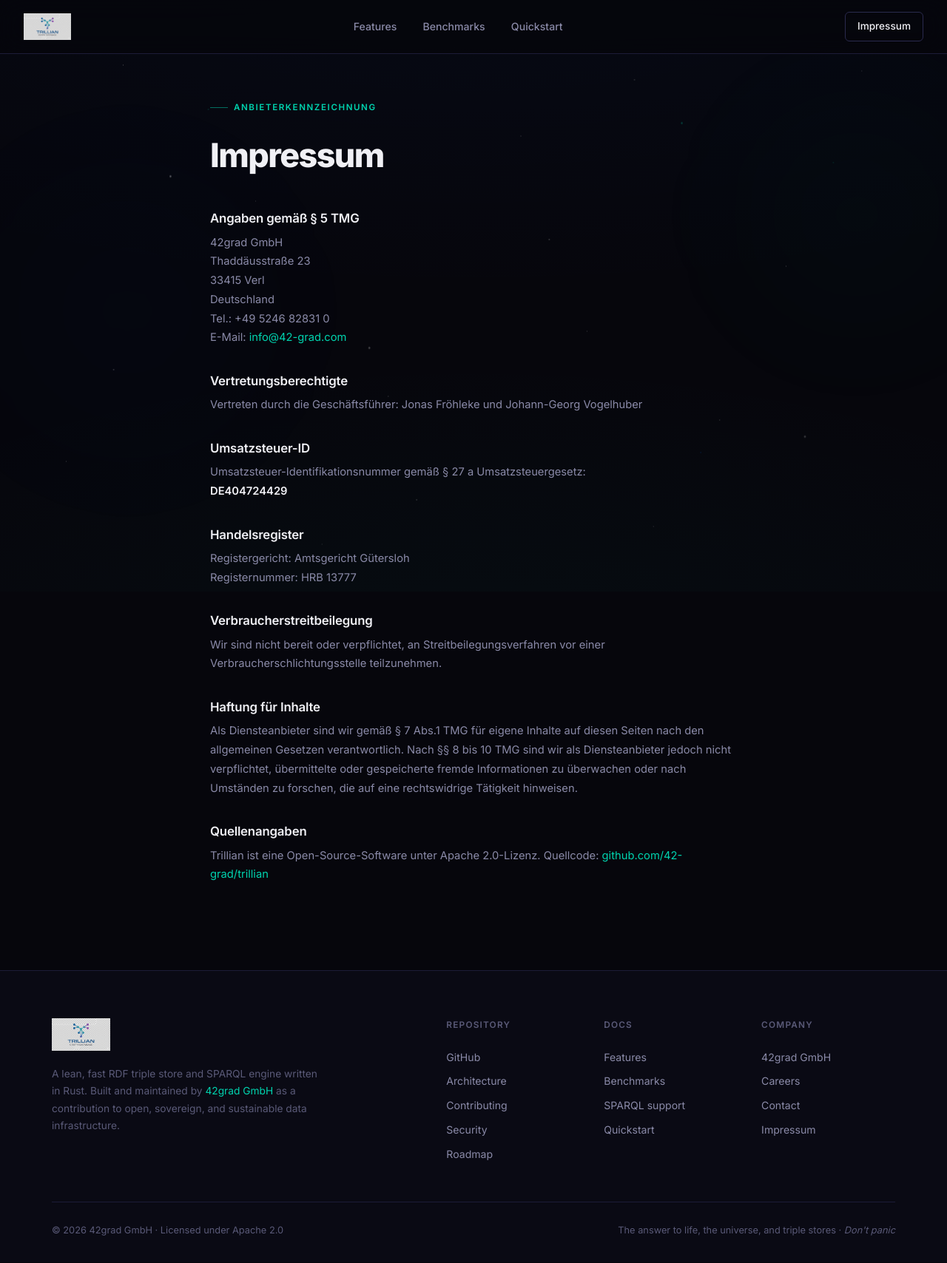
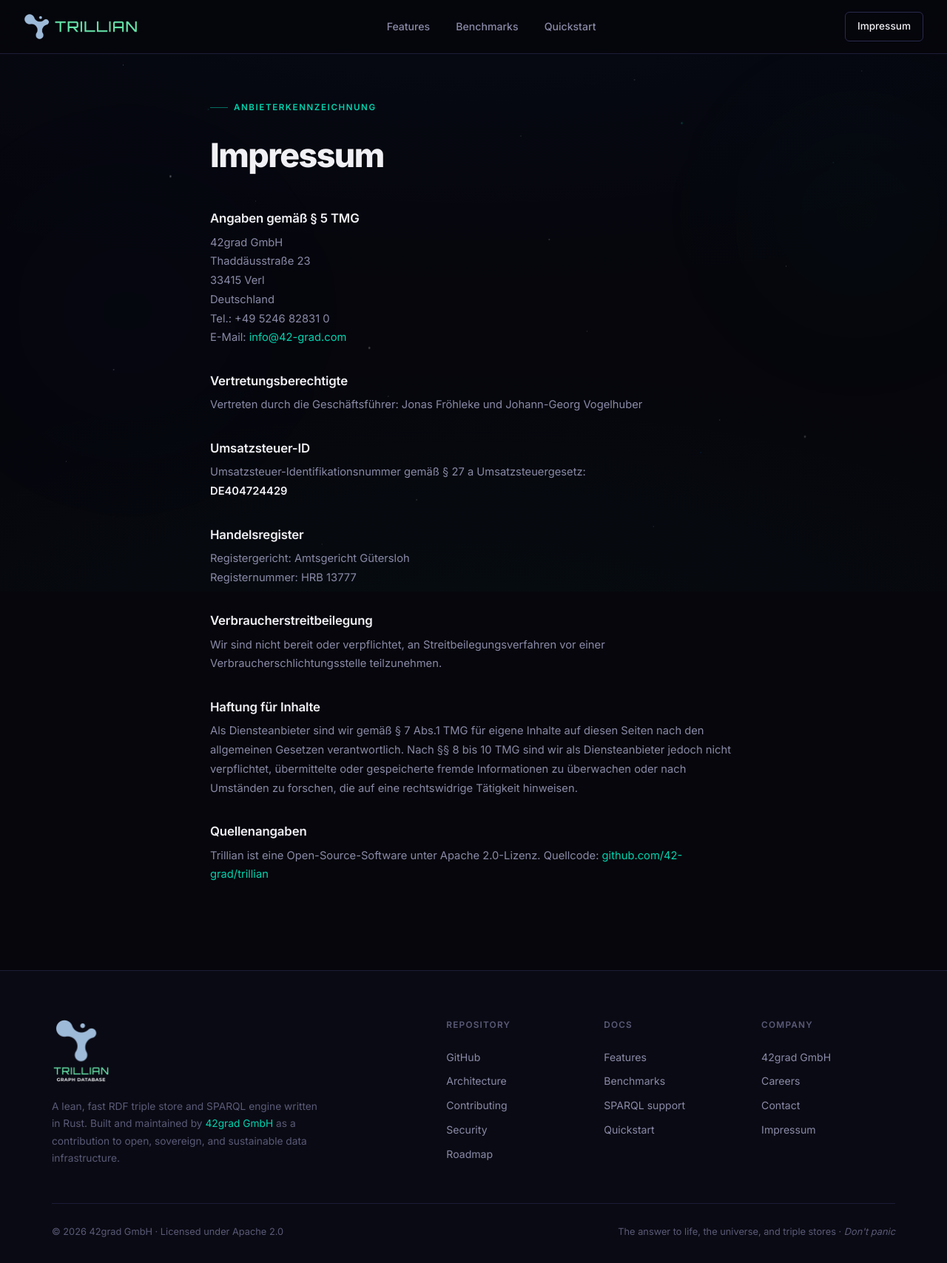
Before and after one commit to 42-grad/trillian, an Astro site in the folder website/: page /imprint in a window 1280 px wide. Shown: the whole page at 74% size. Built offline with nearby package versions, Linux system fonts and the light colour scheme; Astro itself is replaced by a stand-in of ours.

Commit message:
feat(brand): adopt the new light and dark logos (#57)
The README switches lockups with <picture> + prefers-color-scheme, so the
wordmark stays legible on both GitHub themes. The <img> fallback is the
light variant, keeping plain Markdown renderers readable.

The site is hard-dark, so prefers-color-scheme must not pick its logo — a
light-OS visitor would get the dark-background artwork on a dark page. Nav
and footer therefore use the dark lockup unconditionally; the light one is
used only for the social card, where the surface is not ours.

- assets/originals/: the two masters, renamed out of the repo root
- assets/logo-{light,dark}.png: trimmed and padded, for the README
- website/public/logo-horizontal-dark.png: mark and wordmark cropped from
  the dark master and set side by side, because the stacked lockup is only
  32px wide at the nav's 36px height
- website/public/og-image.png: light lockup flattened onto white; the old
  transparent og:image went dark-on-dark in Slack and Discord

Drops the 2.9 MB root logo.png and website/public/logo.png — nothing else
referenced them.

Signed-off-by: 42-Kenneth <kenneth@42-grad.com>
Co-authored-by: ZaphodBeeblebrox42 <cpthappy@users.noreply.github.com>

```diff
--- a/website/src/components/Footer.astro
+++ b/website/src/components/Footer.astro
@@ -7,7 +7,7 @@
   <div class="container">
     <div class="footer-top">
       <div class="footer-brand">
-        <img src={`${B}logo.png`} alt="Trillian" width="130" height="73" />
+        <img src={`${B}logo-dark.png`} alt="Trillian" width="640" height="712" />
         <p class="footer-desc">
           A lean, fast RDF triple store and SPARQL engine written in Rust.
           Built and maintained by <a href="https://42-grad.com" target="_blank" rel="noopener">42grad GmbH</a>
@@ -62,7 +62,7 @@
   }
 
   .footer-brand img {
-    height: 44px;
+    height: 88px;
     width: auto;
     margin-bottom: 1.25rem;
   }
--- a/website/src/components/Hero.astro
+++ b/website/src/components/Hero.astro
@@ -11,7 +11,7 @@
 
   <nav class="nav" id="nav">
     <a href={B} class="nav-brand">
-      <img src={`${B}logo.png`} alt="Trillian" width="140" height="78" />
+      <img src={`${B}logo-horizontal-dark.png`} alt="Trillian" width="925" height="216" />
     </a>
     <div class="nav-links">
       <a href="#features">Features</a>
--- a/website/src/layouts/Layout.astro
+++ b/website/src/layouts/Layout.astro
@@ -22,7 +22,9 @@
     <meta property="og:type" content="website" />
     <meta property="og:title" content="Trillian" />
     <meta property="og:description" content="A lean, fast RDF triple store and SPARQL engine written in Rust." />
-    <meta property="og:image" content={`${B}logo.png`} />
+    <meta property="og:image" content={`${B}og-image.png`} />
+    <meta property="og:image:width" content="1200" />
+    <meta property="og:image:height" content="630" />
     <meta name="twitter:card" content="summary_large_image" />
     <title>{title}</title>
     <link rel="preconnect" href="https://fonts.googleapis.com" />
--- a/website/src/pages/imprint.astro
+++ b/website/src/pages/imprint.astro
@@ -8,7 +8,7 @@
 <Layout title="Impressum — Trillian" description="Impressum und Anbieterkennzeichnung für trilliandb.org">
   <nav class="nav" id="nav">
     <a href={`${B}`} class="nav-brand">
-      <img src={`${B}logo.png`} alt="Trillian" width="140" height="78" />
+      <img src={`${B}logo-horizontal-dark.png`} alt="Trillian" width="925" height="216" />
     </a>
     <div class="nav-links">
       <a href={`${B}#features`}>Features</a>
```
Also changed, not shown: README.md, assets/logo-dark.png (added), assets/logo-light.png (added), assets/originals/trillian-logo-dark.png (added), assets/originals/trillian-logo-light.png (added), website/public/logo-dark.png (added), website/public/logo-horizontal-dark.png (added), website/public/logo.png (deleted), website/public/og-image.png (added), 1 other file.
